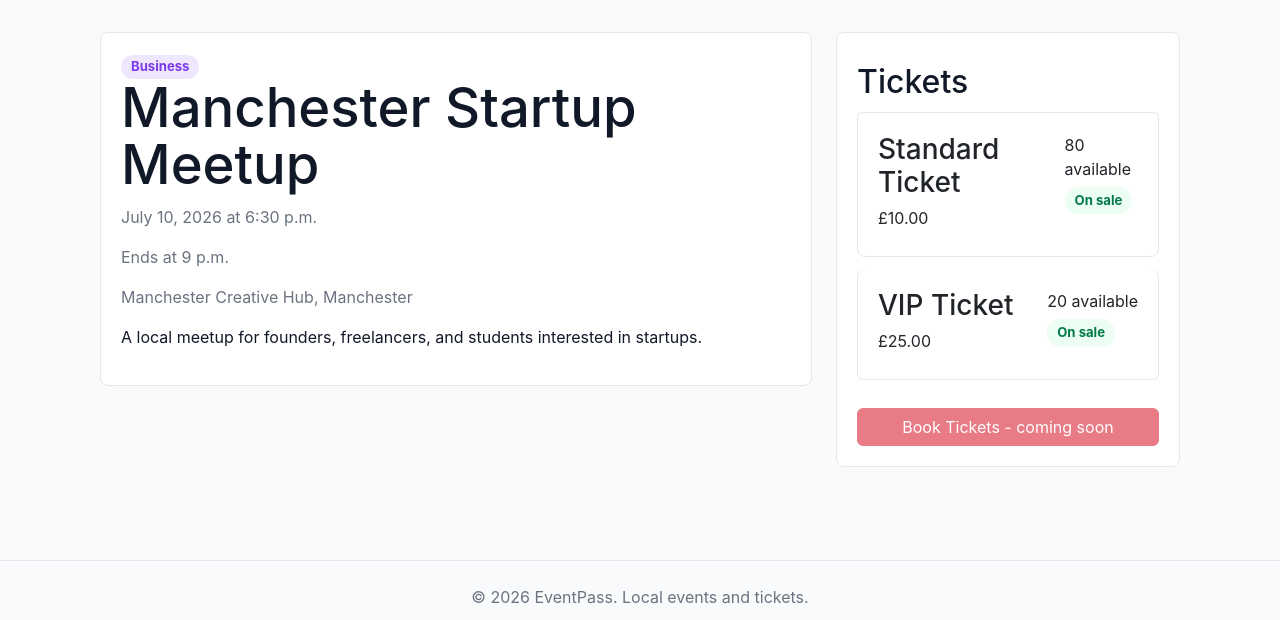
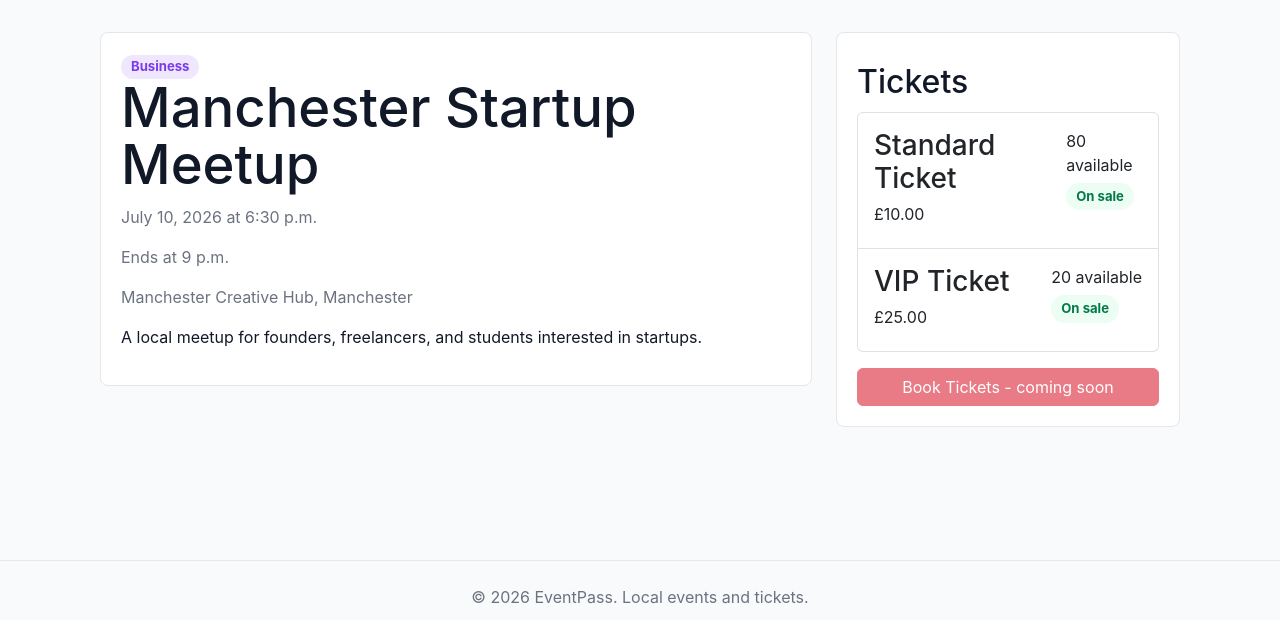
Before and after one commit to bankaiogx/eventpass, a Django app: page /events/1/ in a window 1280 px wide. Shown: the part 84-704 px from the top of the page. Run offline with Django 5.2, Linux system fonts and the light colour scheme; data comes from the database, SQL or seed files in the repository.

Commit message:
Clean up ticket row styling

```diff
--- a/static/css/style.css
+++ b/static/css/style.css
@@ -274,14 +274,7 @@
     gap: 24px;
 }
 
-.detail-layout {
-    display: grid;
-    gap: 24px;
-    grid-template-columns: minmax(0, 1fr) minmax(280px, 360px);
-}
-
-.detail-main,
-.ticket-row {
+.detail-main {
     background: var(--white);
     border: 1px solid var(--border);
     border-radius: 8px;
@@ -292,7 +285,7 @@
     display: flex;
     gap: 16px;
     justify-content: space-between;
-    margin-bottom: 12px;
+    padding: 16px;
 }
 
 .ticket-row h3,
@@ -334,7 +327,6 @@
 
 @media (max-width: 720px) {
     .navbar,
-    .detail-layout,
     .ticket-row {
         align-items: flex-start;
         display: grid;
```
